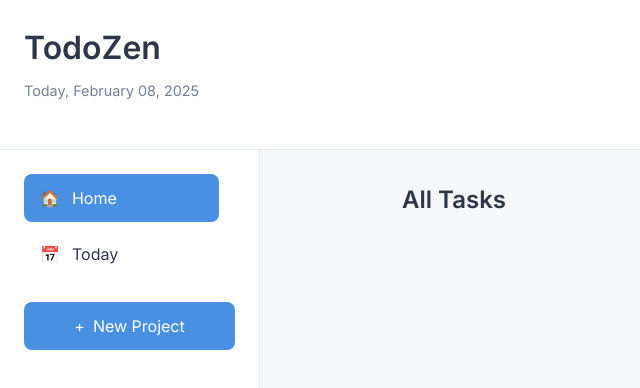
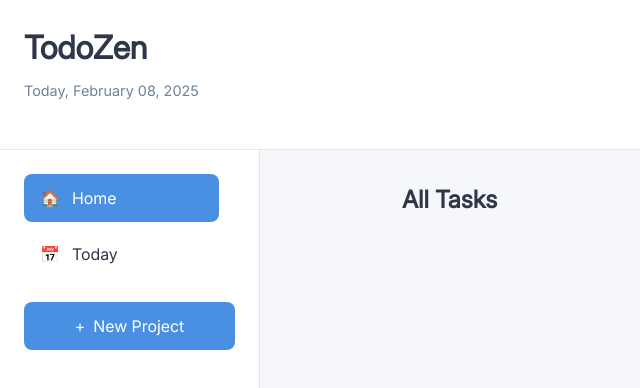
Before and after one commit to competitive-flamingo/to-do-list, a website built with webpack: page src/index.html in a window 1280 px wide. Shown: the top 388 px of the page, 0-640 px from the left. Built offline with nearby package versions, Linux system fonts and the light colour scheme.

Commit message:
Load Inter font

```diff
--- a/src/index.html
+++ b/src/index.html
@@ -5,7 +5,6 @@
     <meta name="viewport" content="width=device-width, initial-scale=1.0">
     <title>TodoZen - Minimal Todo App</title>
     <link rel="stylesheet" href="styles.css">
-    <link href="https://fonts.googleapis.com/css2?family=Inter:wght@400;500;600&display=swap" rel="stylesheet">
 </head>
 <body>
     <div class="container">
--- a/src/styles.css
+++ b/src/styles.css
@@ -2,6 +2,13 @@
   Josh's Custom CSS Reset
   https://www.joshwcomeau.com/css/custom-css-reset/
 */
+
+@font-face {
+  font-family: 'Inter';
+  src: url('./fonts/InterVariable.woff2') format('woff2');
+  font-weight: normal;
+  font-style: normal;
+}
 
 *, *::before, *::after {
     box-sizing: border-box;
```
Also changed, not shown: src/fonts/InterVariable.woff2 (added), src/script.js (line endings or trailing spaces).
